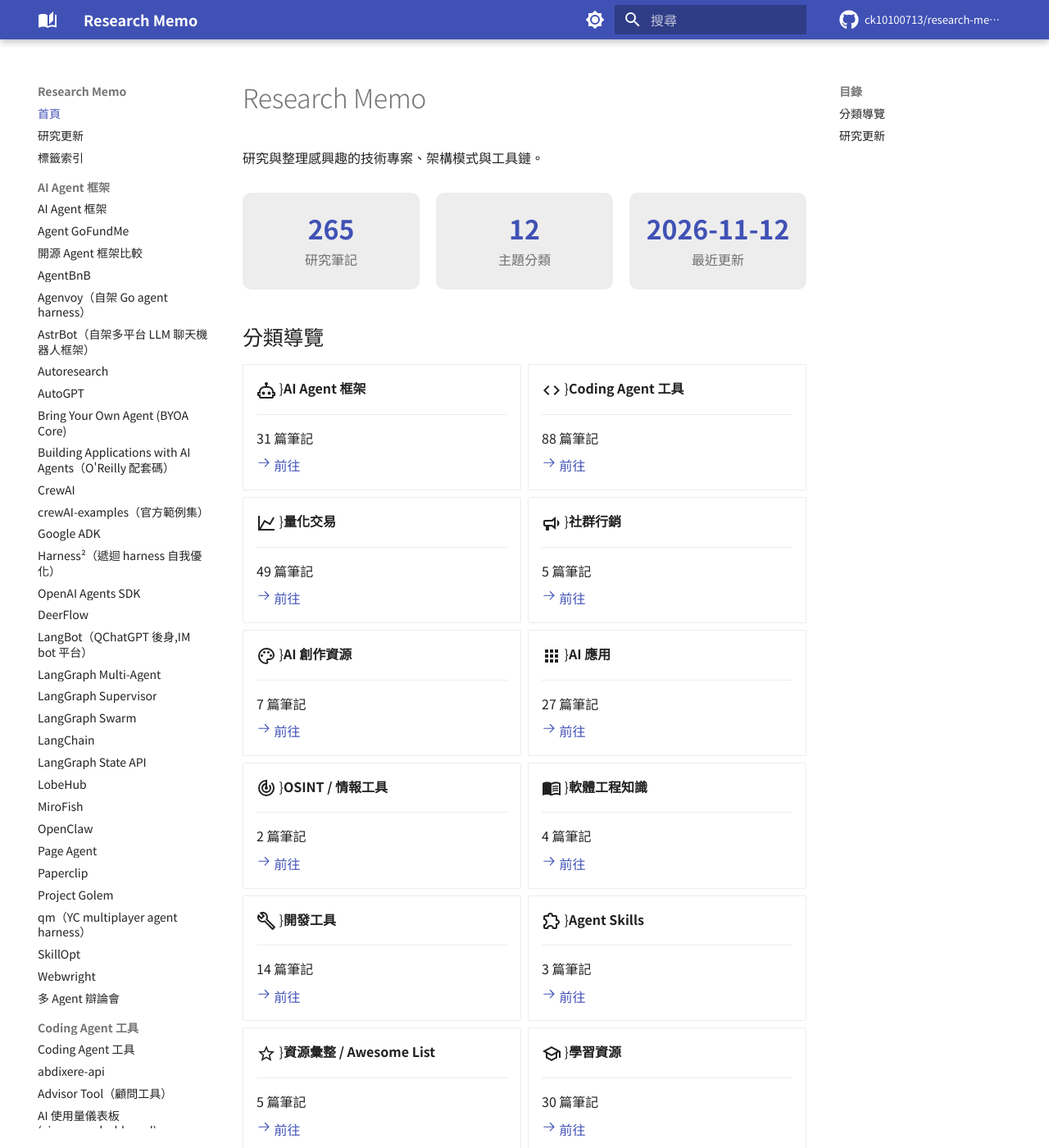
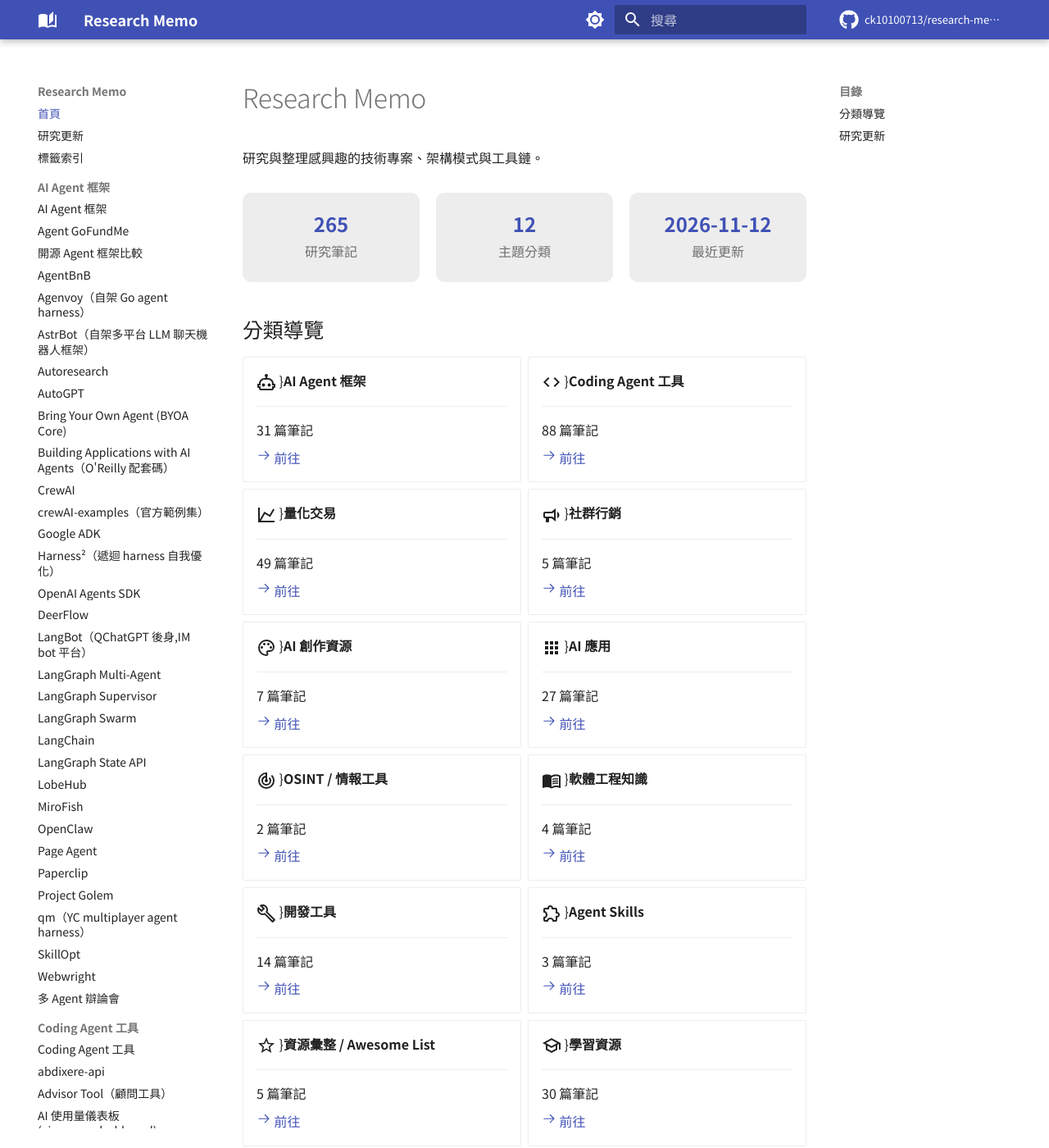
Before and after one commit to ck10100713/research-memo, an MkDocs documentation site: the page built from docs/index.md, in a window 1280 px wide and 1400 px high. Shown: the whole window at 82% size. Built offline with MkDocs 1.6.1 and Material for MkDocs 9.7.7, drawn with Linux system fonts in a browser that asks for light colours; comment, search, counter and statistics services are not loaded.

Commit message:
長表格標頭固定、首頁統計數字隨寬度縮放
Co-Authored-By: Claude Opus 5.5 <noreply@anthropic.com>

```diff
--- a/docs/stylesheets/extra.css
+++ b/docs/stylesheets/extra.css
@@ -26,3 +26,26 @@
   font-size: 0.8rem;
   color: var(--md-default-fg-color--light);
 }
+
+/* 統計數字跟著格子寬度縮放，窄螢幕不擠 */
+.stats-bar .stat {
+  container-type: inline-size;
+}
+
+.stats-bar .stat-num {
+  font-size: clamp(1.2rem, 1rem + 2cqi, 1.6rem);
+}
+
+/* 長表格往下捲時欄位名稱固定在上方
+   ponytail: Material 的 table 本身就是 overflow:auto 的捲動容器，所以限高加在 table 上 */
+.md-typeset table:not([class]) {
+  max-block-size: 70vh;
+}
+
+.md-typeset table:not([class]) thead th {
+  position: sticky;
+  inset-block-start: 0;
+  z-index: 1;
+  background-color: var(--md-default-bg-color);
+  box-shadow: inset 0 -0.05rem var(--md-typeset-table-color);
+}
```
Also changed, not shown: 1 other file.
